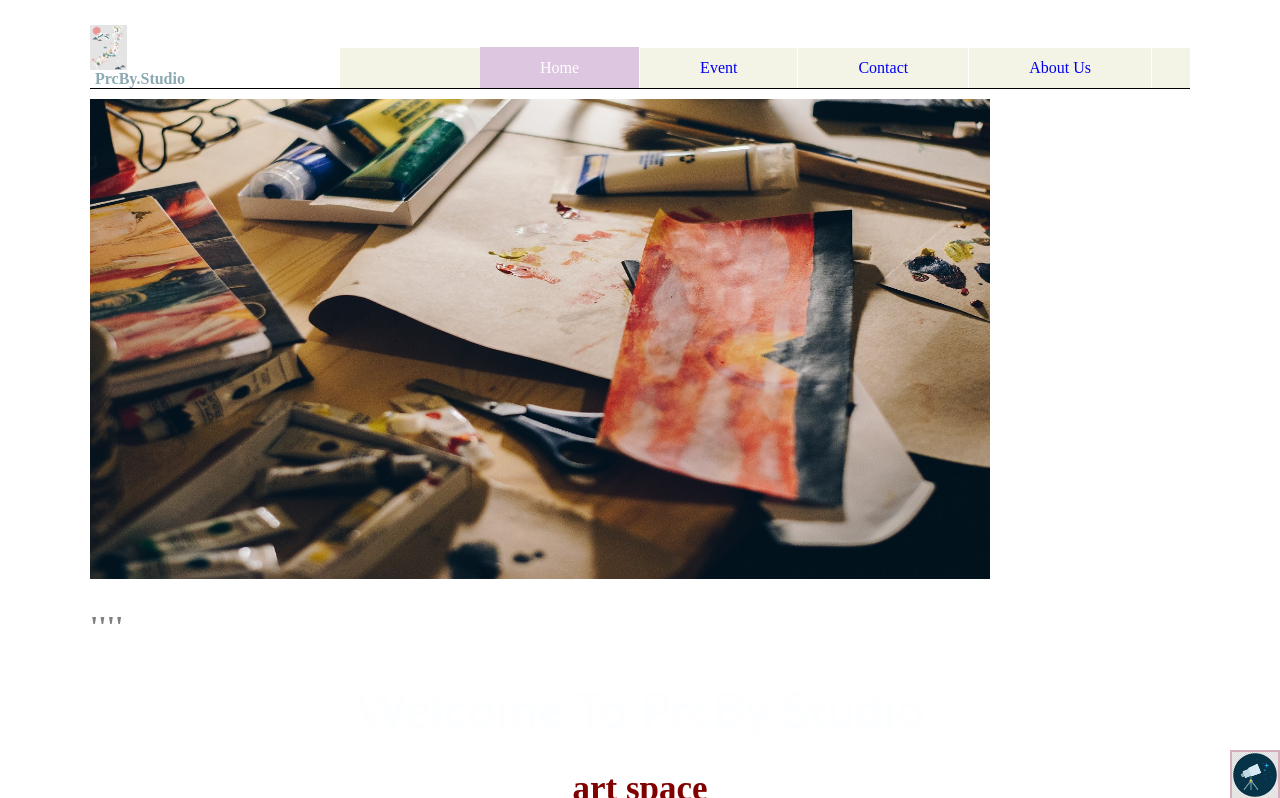
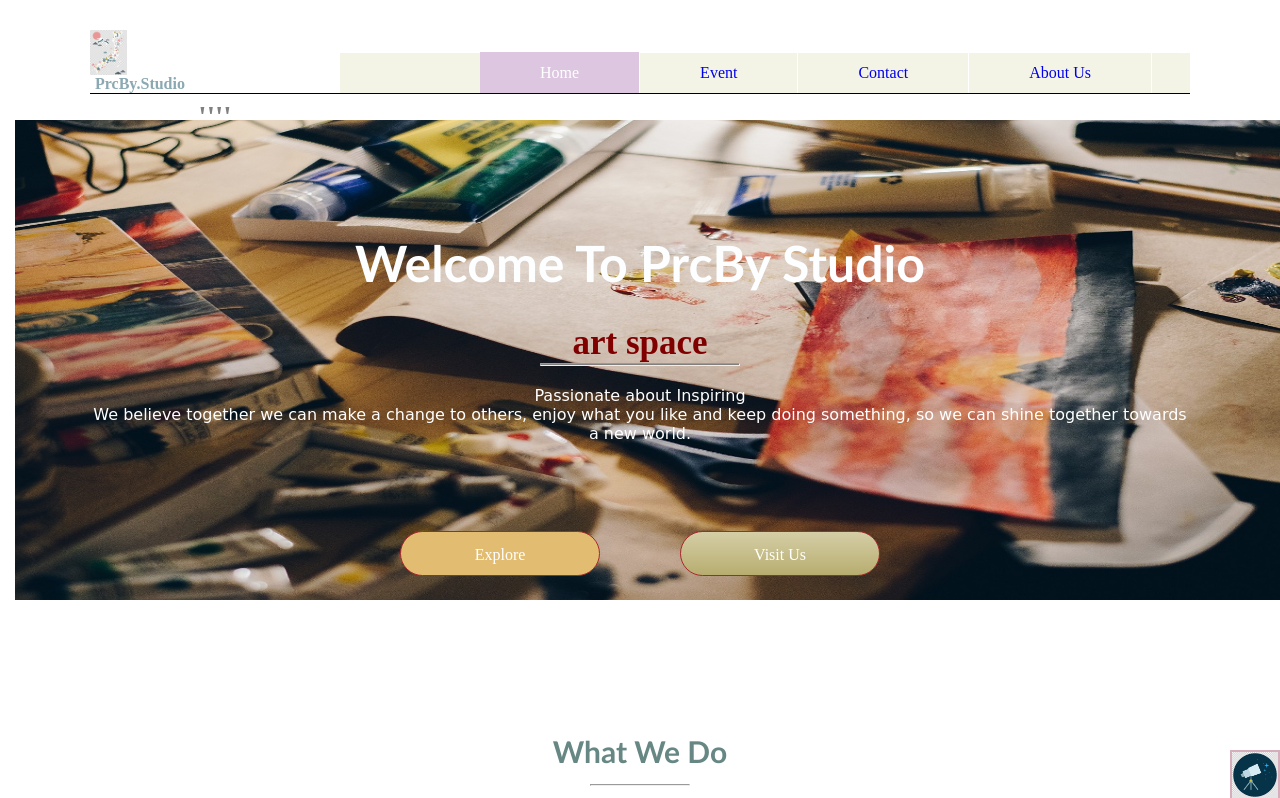
Before and after one commit to priscabebby/priscabebby.github.io, a plain HTML site: page index.html in a window 1280 px wide. Shown: the top 798 px of the page. Drawn offline with Linux system fonts and the light colour scheme.

Commit message:
Update styleproject.css

```diff
--- a/styleproject.css
+++ b/styleproject.css
@@ -27,9 +27,9 @@ header .headerkanan nav ul li:hover > ul{ display:block;}
 
 header .headerkanan nav ul li a.active {background: #DCC6E0;  color :white;}
 
-.gambar1 { color: grey; position: relative; }
-.gambar1 img{width: 900px; height:480px;  z-index:-1;top:120px; left:15px; right: 5px;}
-.gambar1 h1{position:absolute;text-align:center; margin-top:30px; font-size:30px; z-index:-1; }
+.gambar1 { color: grey;  }
+.gambar1 img{width: 1320px; height:480px; position:absolute; z-index:-1;top:120px; left:15px; right: 5px;}
+.gambar1 h1{text-align:center; margin-top:30px; font-size:30px; z-index:-1; }
 .gambar1 h2{color: #FCFEFF; text-align:center; margin-top:100px; font-size:50px;font-family: trebuchet Ms;  }
 .gambar1 h3{color: maroon; text-align:center;margin-top:30px; font-size:35px;font-family: comic sans;}
 .gambar1 hr{background: grey; height: 3px; width: 200px; margin-left:450px; }
```
